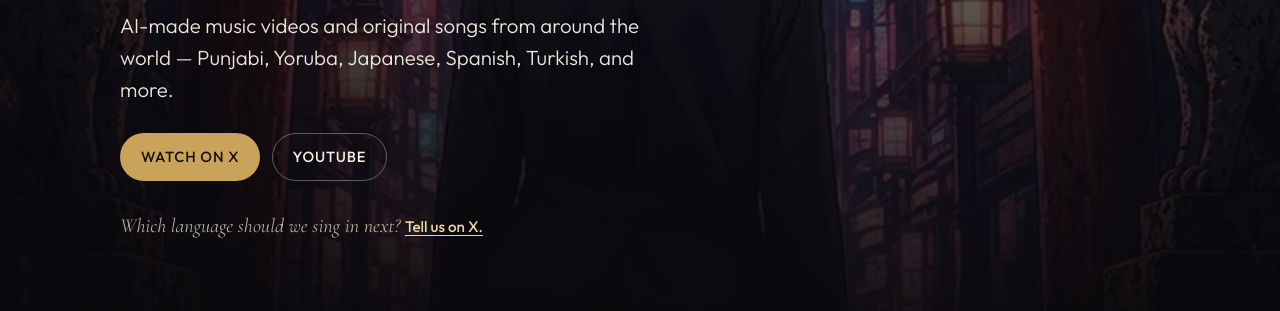
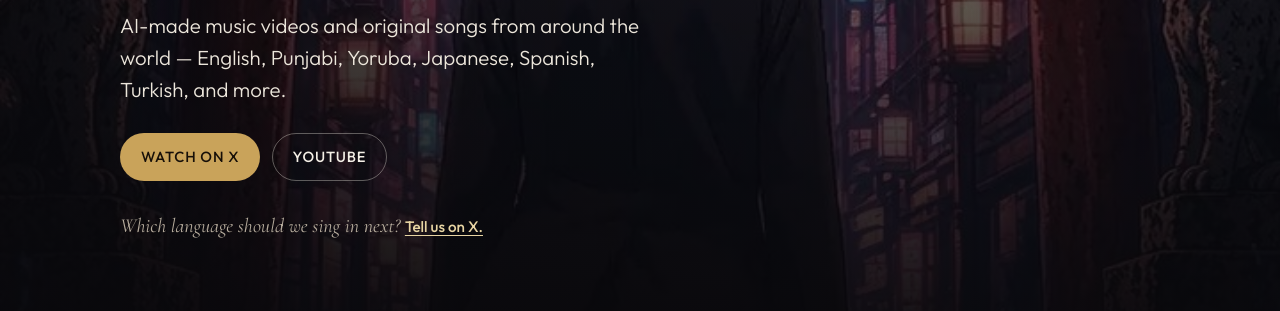
Before and after one commit to grokbotstudios/grokbotstudios.github.io, a plain HTML site: page index.html in a window 1280 px wide. Shown: the part 489-800 px from the top of the page. Drawn offline with nearby package versions, Linux system fonts and the light colour scheme.

Commit message:
Add English to languages

```diff
--- a/index.html
+++ b/index.html
@@ -4,7 +4,7 @@
   <meta charset="utf-8">
   <meta name="viewport" content="width=device-width, initial-scale=1">
   <title>GrokBot Studios — AI-made music videos from around the world</title>
-  <meta name="description" content="A small studio by SM. Original songs and AI-directed music videos in Punjabi, Yoruba, Japanese, Spanish, Turkish, and more. New work on X, YouTube, Instagram and TikTok.">
+  <meta name="description" content="A small studio by SM. Original songs and AI-directed music videos in English, Punjabi, Yoruba, Japanese, Spanish, Turkish, and more. New work on X, YouTube, Instagram and TikTok.">
   <meta name="theme-color" content="#0b0a0c">
   <link rel="canonical" href="https://grokbotstudios.com/">
   <link rel="icon" href="assets/favicon.svg" type="image/svg+xml">
@@ -14,7 +14,7 @@
   <meta property="og:site_name" content="GrokBot Studios">
   <meta property="og:url" content="https://grokbotstudios.com/">
   <meta property="og:title" content="GrokBot Studios — AI-made music videos from around the world">
-  <meta property="og:description" content="Original songs and AI-directed music videos from a small studio by SM. Punjabi, Yoruba, Japanese, Spanish, Turkish, and more.">
+  <meta property="og:description" content="Original songs and AI-directed music videos from a small studio by SM. English, Punjabi, Yoruba, Japanese, Spanish, Turkish, and more.">
   <meta property="og:image" content="https://grokbotstudios.com/assets/og-image.jpg">
   <meta property="og:image:width" content="1200">
   <meta property="og:image:height" content="630">
@@ -55,7 +55,7 @@
       <div class="hero-inner">
         <p class="eyebrow">SM Productions &amp; GrokBot Studios</p>
         <h1 id="hero-title">GrokBot Studios</h1>
-        <p class="tagline">AI-made music videos and original songs from around the world — Punjabi, Yoruba, Japanese, Spanish, Turkish, and more.</p>
+        <p class="tagline">AI-made music videos and original songs from around the world — English, Punjabi, Yoruba, Japanese, Spanish, Turkish, and more.</p>
         <div class="cta">
           <a class="btn btn-gold" href="https://x.com/grokbotstudios" target="_blank" rel="noopener noreferrer">Watch on X</a>
           <a class="btn btn-ghost" href="https://www.youtube.com/@grokbotstudios" target="_blank" rel="noopener noreferrer">YouTube</a>
```
